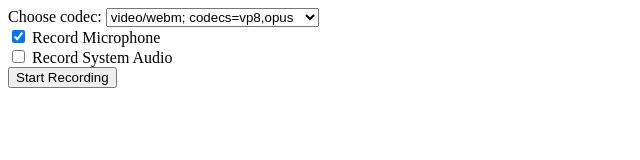
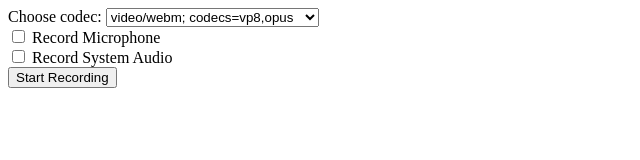
Before and after one commit to ubernaut/recordMyScreen, a plain HTML site: page index.html in a window 1280 px wide. Shown: the full height of the page, 0-640 px from the left. Drawn offline with Linux system fonts and the light colour scheme.

Commit message:
fixed defaults

```diff
--- a/index.html
+++ b/index.html
@@ -9,7 +9,7 @@
     <label for="codecSelect">Choose codec:</label>
     <select id="codecSelect"></select>
     <br>
-    <label><input type="checkbox" id="micCheckbox" checked> Record Microphone</label>
+    <label><input type="checkbox" id="micCheckbox"> Record Microphone</label>
     <br>
     <label><input type="checkbox" id="systemAudioCheckbox"> Record System Audio</label>
     <br>
```
